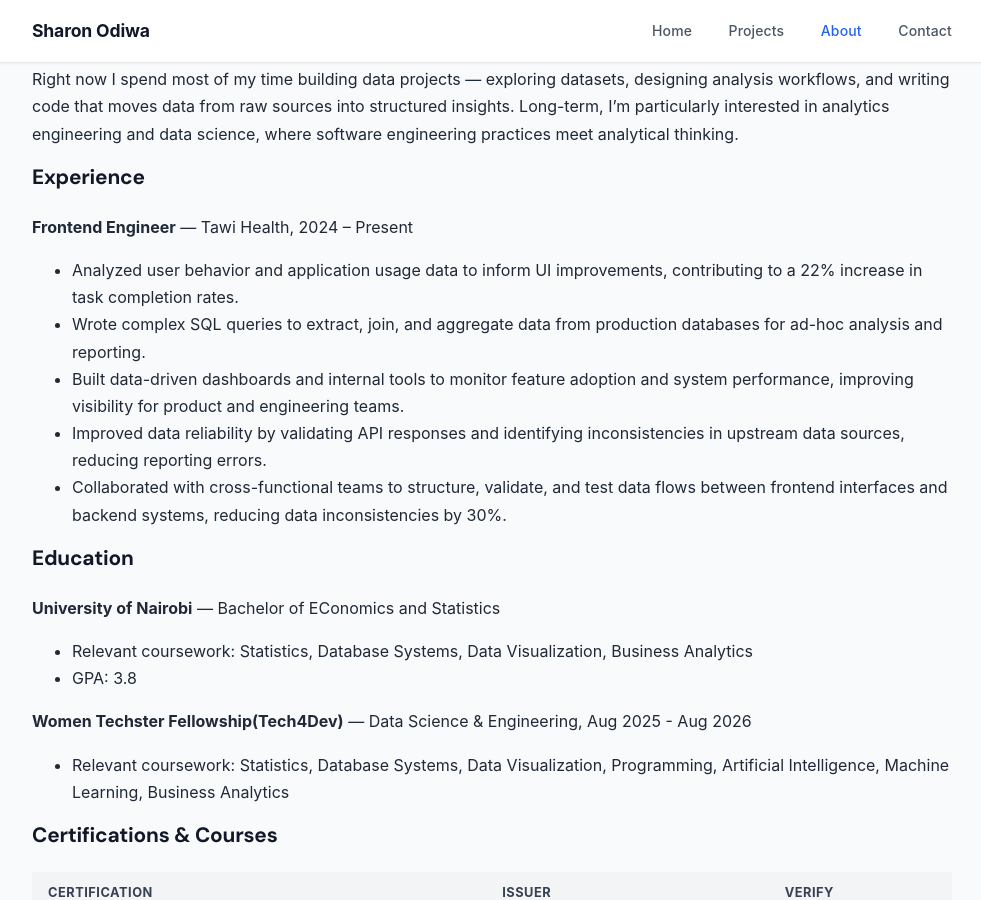
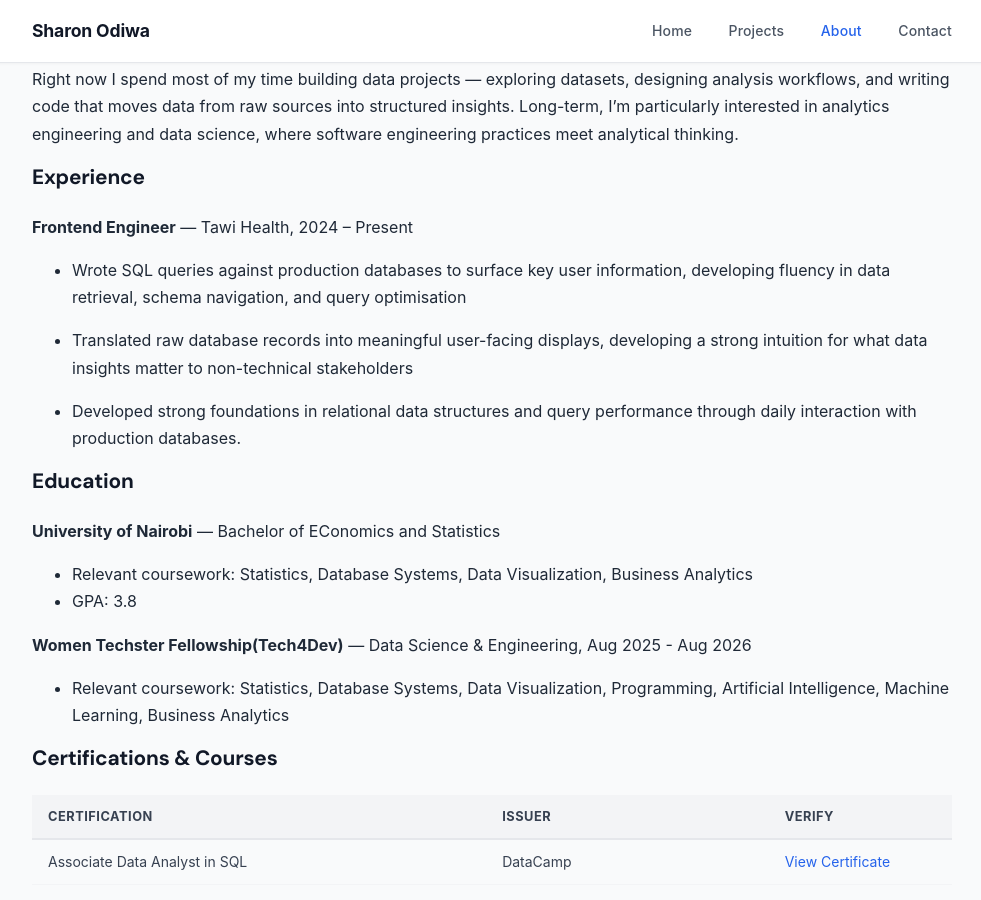
Before and after one commit to Justsharon/sharonodiwa, a Jekyll site: the page built from about.md, in a window 1280 px wide and 900 px high, scrolled down 442 px. Shown: the whole window, without its empty margins (148-1129 px from the left). Built offline with Jekyll 4.4.1, drawn with Linux system fonts in a browser that asks for light colours; our own code applies the rules of GitHub Pages for plain Markdown files.

Commit message:
fix: minor about me fix
Signed-off-by: Justsharon <odiwasharon@gmail.com>

```diff
--- a/about.md
+++ b/about.md
@@ -14,11 +14,11 @@ Right now I spend most of my time building data projects — exploring datasets,
 
 **Frontend Engineer** — Tawi Health, 2024 – Present
 
-- Analyzed user behavior and application usage data to inform UI improvements, contributing to a 22% increase in task completion rates.
-- Wrote complex SQL queries to extract, join, and aggregate data from production databases for ad-hoc analysis and reporting.
-- Built data-driven dashboards and internal tools to monitor feature adoption and system performance, improving visibility for product and engineering teams.
-- Improved data reliability by validating API responses and identifying inconsistencies in upstream data sources, reducing reporting errors.
-- Collaborated with cross-functional teams to structure, validate, and test data flows between frontend interfaces and backend systems, reducing data inconsistencies by 30%.
+- Wrote SQL queries against production databases to surface key user information, developing fluency in data retrieval, schema navigation, and query optimisation
+
+- Translated raw database records into meaningful user-facing displays, developing a strong intuition for what data insights matter to non-technical stakeholders
+
+- Developed strong foundations in relational data structures and query performance through daily interaction with production databases.
 
 ## Education
 
```
